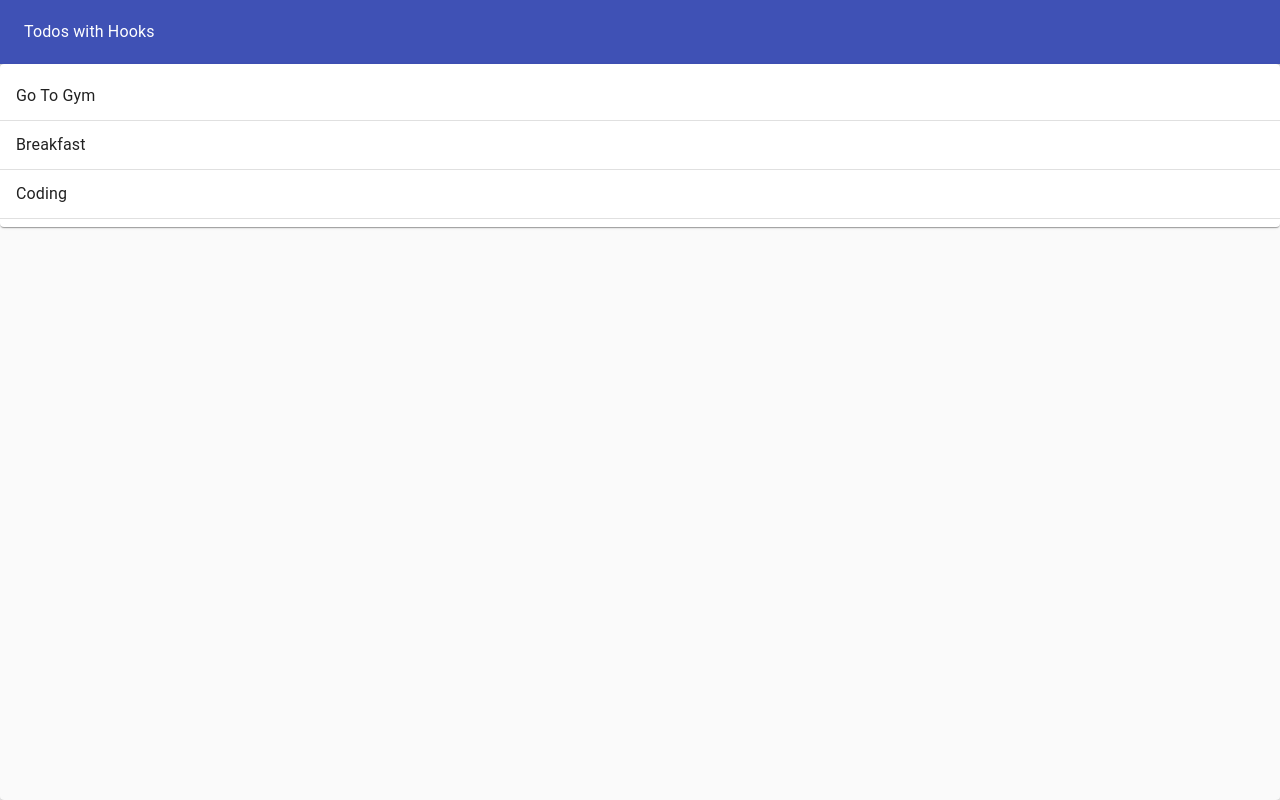
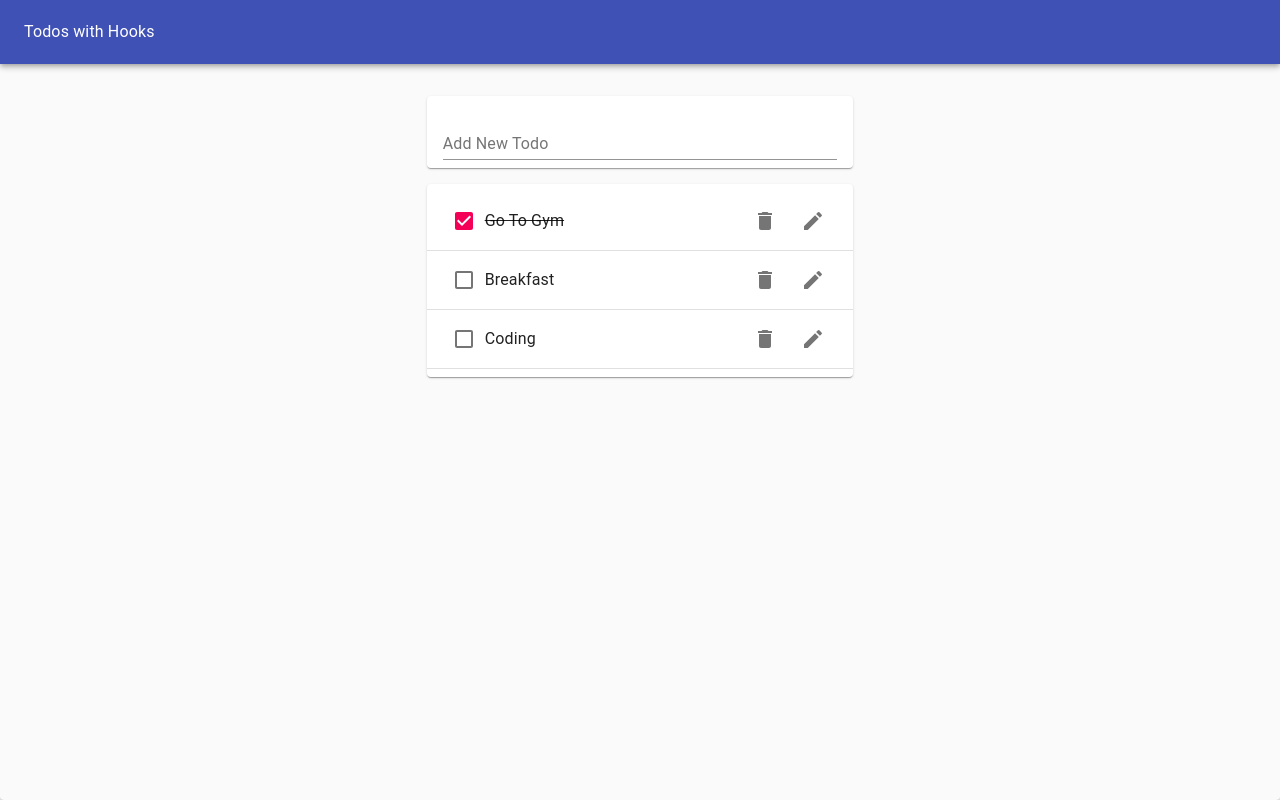
Before and after one commit to mayanksh99/react-hooks, a React (Create React App) app: page / in a window 1280 px wide. Built offline with nearby package versions, Linux system fonts and the light colour scheme.

Commit message:
useState used

```diff
--- a/package.json
+++ b/package.json
@@ -4,6 +4,7 @@
   "private": true,
   "dependencies": {
     "@material-ui/core": "^4.8.2",
+    "@material-ui/icons": "^4.5.1",
     "@testing-library/jest-dom": "^4.2.4",
     "@testing-library/react": "^9.4.0",
     "@testing-library/user-event": "^7.2.1",
--- a/src/App.js
+++ b/src/App.js
@@ -1,11 +1,11 @@
 import React from "react";
-import Todo from "./components/todo";
+import TodoApp from "./components/TodoApp";
 import "./App.css";
 
 function App() {
   return (
     <div className="App">
-      <Todo />
+      <TodoApp />
     </div>
   );
 }
--- /dev/null
+++ b/src/components/TodoApp.jsx
@@ -0,0 +1,42 @@
+import React, { useState } from "react";
+import AppBar from "@material-ui/core/AppBar";
+import Paper from "@material-ui/core/Paper";
+import Typography from "@material-ui/core/Typography";
+import Toolbar from "@material-ui/core/Toolbar";
+import Grid from "@material-ui/core/Grid";
+import TodoList from "./TodoList";
+import TodoForm from "./TodoForm";
+
+function TodoApp() {
+  const initialTodos = [
+    { id: 1, task: "Go To Gym", completed: true },
+    { id: 1, task: "Breakfast", completed: false },
+    { id: 1, task: "Coding", completed: false }
+  ];
+  const [todos, setTodos] = useState(initialTodos);
+  const addTodo = addTodoText => {
+    setTodos([...todos, { id: 4, task: addTodoText, completed: false }]);
+  };
+  return (
+    <Paper
+      style={{
+        height: "100vh",
+        backgroundColor: "#fafafa"
+      }}
+      elevation={3}
+    >
+      <AppBar color="primary" position="static" style={{ height: "64px" }}>
+        <Toolbar>
+          <Typography color="inherit">Todos with Hooks</Typography>
+        </Toolbar>
+      </AppBar>
+      <Grid container justify="center" style={{ marginTop: "1rem" }}>
+        <Grid item xs={11} md={8} lg={4}>
+          <TodoForm addTodo={addTodo} />
+          <TodoList todos={todos} />
+        </Grid>
+      </Grid>
+    </Paper>
+  );
+}
+export default TodoApp;
--- /dev/null
+++ b/src/components/TodoForm.jsx
@@ -0,0 +1,27 @@
+import React from "react";
+import Paper from "@material-ui/core/Paper";
+import TextField from "@material-ui/core/TextField";
+import useInputState from "../hooks/useInputState";
+
+function TodoForm({ addTodo }) {
+  const [value, handleChange, reset] = useInputState("");
+  const handleSubmit = e => {
+    e.preventDefault();
+    addTodo(value);
+    reset();
+  };
+  return (
+    <Paper style={{ margin: "1rem 0", padding: "0 1rem" }}>
+      <form onSubmit={handleSubmit}>
+        <TextField
+          value={value}
+          onChange={handleChange}
+          label="Add New Todo"
+          margin="normal"
+          fullWidth
+        />
+      </form>
+    </Paper>
+  );
+}
+export default TodoForm;
--- a/src/components/TodoList.jsx
+++ b/src/components/TodoList.jsx
@@ -1,9 +1,8 @@
 import React from "react";
 import Paper from "@material-ui/core/Paper";
 import List from "@material-ui/core/List";
-import ListItem from "@material-ui/core/ListItem";
 import Divider from "@material-ui/core/divider";
-import ListItemText from "@material-ui/core/ListItemText";
+import Todo from "./Todo";
 
 function TodoList(props) {
   return (
@@ -11,11 +10,7 @@
       <List>
         {props.todos.map(todo => (
           <>
-            <ListItem>
-              <ListItemText>
-                <li>{todo.task}</li>
-              </ListItemText>
-            </ListItem>
+            <Todo task={todo.task} key={todo.id} completed={todo.completed} />
             <Divider />
           </>
         ))}
--- a/src/components/todo.jsx
+++ b/src/components/todo.jsx
@@ -1,33 +1,31 @@
-import React, { useState } from "react";
-import AppBar from "@material-ui/core/AppBar";
-import Paper from "@material-ui/core/Paper";
-import Typography from "@material-ui/core/Typography";
-import Toolbar from "@material-ui/core/Toolbar";
-import Grid from "@material-ui/core/Grid";
-import TodoList from "./TodoList";
+import React from "react";
+import ListItem from "@material-ui/core/ListItem";
+import ListItemText from "@material-ui/core/ListItemText";
+import Checkbox from "@material-ui/core/Checkbox";
+import IconButton from "@material-ui/core/IconButton";
+import DeleteIcon from "@material-ui/icons/Delete";
+import EditIcon from "@material-ui/icons/Edit";
+import ListItemSecondaryAction from "@material-ui/core/ListItemSecondaryAction";
 
-function Todo() {
-  const initialTodos = [
-    { id: 1, task: "Go To Gym", completed: true },
-    { id: 1, task: "Breakfast", completed: false },
-    { id: 1, task: "Coding", completed: false }
-  ];
-  const [todos, setTodos] = useState(initialTodos);
+function Todo({ task, completed }) {
   return (
-    <Paper
-      style={{
-        height: "100vh",
-        backgroundColor: "#fafafa"
-      }}
-      elevation={3}
-    >
-      <AppBar color="primary" position="static" style={{ height: "64px" }}>
-        <Toolbar>
-          <Typography color="inherit">Todos with Hooks</Typography>
-        </Toolbar>
-      </AppBar>
-      <TodoList todos={todos} />
-    </Paper>
+    <ListItem>
+      <Checkbox checked={completed} />
+      <ListItemText
+        style={{ textDecoration: completed ? "line-through" : "none" }}
+      >
+        {task}
+      </ListItemText>
+      <ListItemSecondaryAction>
+        <IconButton aria-label="Delete">
+          <DeleteIcon />
+        </IconButton>
+        <IconButton aria-label="Edit">
+          <EditIcon />
+        </IconButton>
+      </ListItemSecondaryAction>
+    </ListItem>
   );
 }
+
 export default Todo;
--- /dev/null
+++ b/src/hooks/useInputState.jsx
@@ -0,0 +1,12 @@
+import { useState } from "react";
+
+export default initialVal => {
+  const [value, setValue] = useState(initialVal);
+  const handleChange = e => {
+    setValue(e.target.value);
+  };
+  const reset = () => {
+    setValue("");
+  };
+  return [value, handleChange, reset];
+};
```
Also changed, not shown: 1 other file (tests, documents, lock files or other folders).
